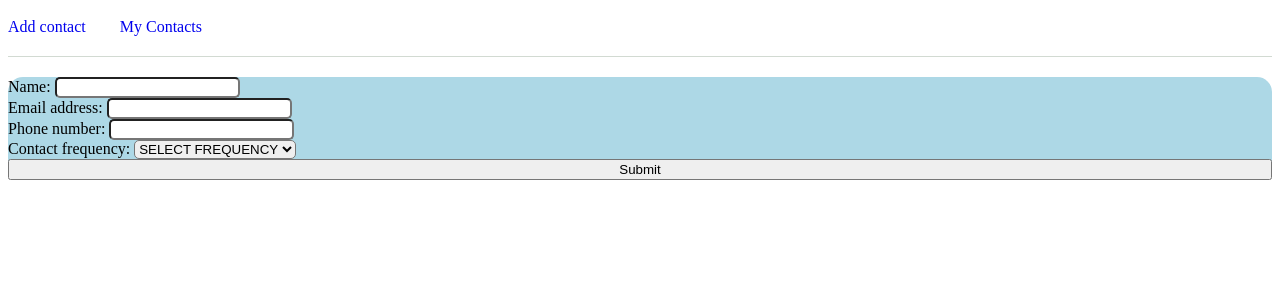
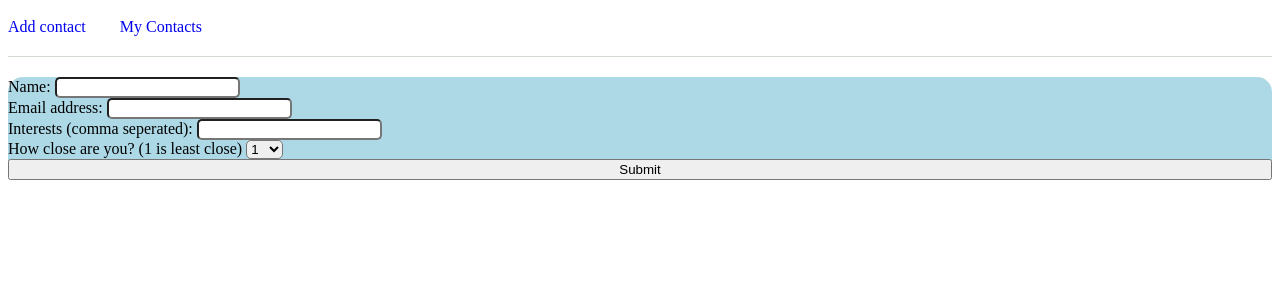
Before and after one commit to jaredgreene1/SayHey, a React app: page /contactform in a window 1280 px wide. Shown: the top 300 px of the page. Built offline with nearby package versions, Linux system fonts and the light colour scheme; the HTML template or start-up script is replaced by a standard one.

Commit message:
Add interests to contact form

```diff
--- a/src/ContactCard.js
+++ b/src/ContactCard.js
@@ -35,16 +35,16 @@ class ContactCard extends React.Component {
         <tr className="contact-card" onClick = {this.expand} onMouseOut={this.onUnhover} onMouseOver={this.onHover} style={this.getStyle()}>
           <td> {this.props.contactInfo['name']} </td>
           <td> {this.props.contactInfo['email']}</td>
-          <td> {this.props.contactInfo['phoneNumber']} </td>
-          <td> {this.props.contactInfo['contactFrequency']} </td>
+          <td> {this.props.contactInfo['interests']} </td>
+          <td> {this.props.contactInfo['proximity']} </td>
         </tr>
           {this.state.expanded ?
             <tr>
               <ContactInput
                 name={this.props.contactInfo['name']}
                 email={this.props.contactInfo['email']}
-                phoneNumb={this.props.contactInfo['phoneNumber']}
-                contactFreq={this.props.contactInfo['contactFrequency']}
+                interests={this.props.contactInfo['interests']}
+                proximity={this.props.contactInfo['proximity']}
                 uuid={this.props.contactInfo['uuid']}
                 update={true} />
             </tr> : null
--- a/src/ContactInput.js
+++ b/src/ContactInput.js
@@ -3,17 +3,21 @@ import axios from 'axios';
 
 import uuid from 'uuid/v4';
 
-const contactFormStyle = {
+const formStyle = {
   display: "flex",
   flexDirection: "column",
   padding: "10",
   backgroundColor: "lightblue",
-  borderRadius: "15px"
+  borderRadius: "15px",
+  maxWidth: "800"
+
 }
 
+const submitButtonStyle = {
+  width: "100",
+}
 
 const inputStyle = {padding: "4"}
-
 const inputBoxStyle = {borderRadius: "5px"}
 
 class ContactInput extends React.Component {
@@ -24,8 +28,8 @@ class ContactInput extends React.Component {
       {
         name: this.props.name,
         email: this.props.email,
-        phoneNumber: this.props.phoneNumb,
-        contactFrequency: this.props.contactFreq,
+        interests: this.props.interests,
+        proximity: this.props.proximity,
         uuid: this.props.uuid || uuid()
       },
       update: this.props.update
@@ -43,8 +47,8 @@ class ContactInput extends React.Component {
       {
         name: '',
         email: '',
-        phoneNumber: '',
-        contactFreq: null
+        interests : '',
+        proximity: null
       }
     });
   }
@@ -58,8 +62,6 @@ class ContactInput extends React.Component {
 
 
   uploadContact(contactData) {
-    console.log("New contact:");
-    console.log(JSON.stringify(contactData));
     axios({
       method: 'post',
       url: "/contact-data/upload",
@@ -78,7 +80,7 @@ class ContactInput extends React.Component {
 
   render() {
     return (
-      <form onSubmit={this.handleSubmit} style={contactFormStyle}>
+      <form onSubmit={this.handleSubmit} style={formStyle}>
         <div style={inputStyle}>
           <label> Name: </label>
           <input name="name"
@@ -98,33 +100,33 @@ class ContactInput extends React.Component {
         </div>
 
         <div style={inputStyle}>
-          <label> Phone number: </label>
-          <input name="phoneNumber"
-            type="tel"
-            value={this.state.contactInfo['phoneNumber']}
+          <label> Interests (comma seperated): </label>
+          <input name="interests"
+            type="text"
+            value={this.state.contactInfo['interests']}
             onChange={this.handleChange}
             style={inputBoxStyle}/>
         </div>
 
 
         <div style={inputStyle}>
-          <label> Contact frequency: </label>
-          <select name="contactFrequency"
+          <label> How close are you? (1 is least close) </label>
+          <select name="proximity"
             type="select"
-            value={this.state.contactInfo['contactFrequency'] || 'undefined'}
+            value={this.state.contactInfo['proximity'] || 'undefined'}
             onChange={this.handleChange}
             style={inputBoxStyle}>
-            <option value='undefined'> SELECT FREQUENCY </option>
-            <option value='weekly'> weekly </option>
-            <option value='monthly'> monthly </option>
-            <option value='quarterly'> quarterly </option>
-            <option value='semi-annually'> semi-annually </option>
-            <option value='annually'> annually </option>
+            <option value='1'> 1 </option>
+            <option value='2'> 2 </option>
+            <option value='3'> 3 </option>
+            <option value='5'> 5 </option>
+            <option value='8'> 8 </option>
+            <option value='13'> 13 </option>
           </select>
         </ div>
 
 
-        <input type="submit" value="Submit" />
+        <input style={submitButtonStyle} type="submit" value="Submit" />
       </form>
     );
   }
```
